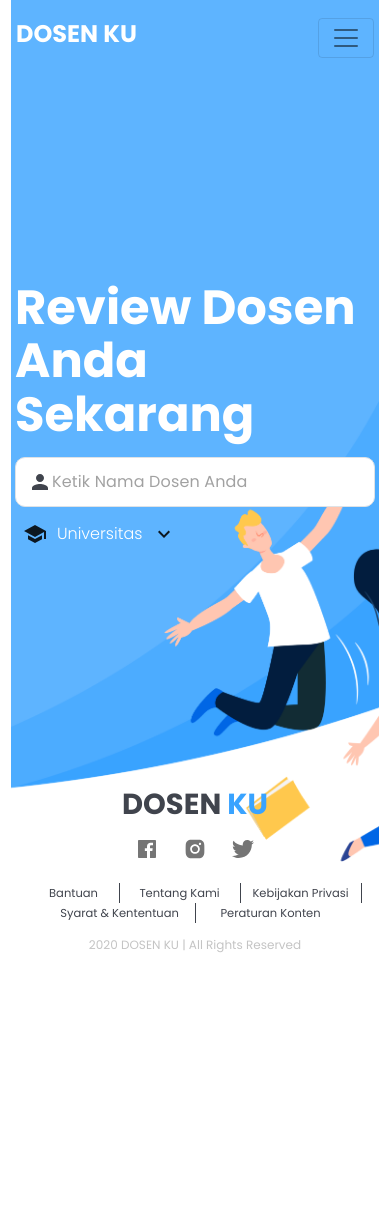
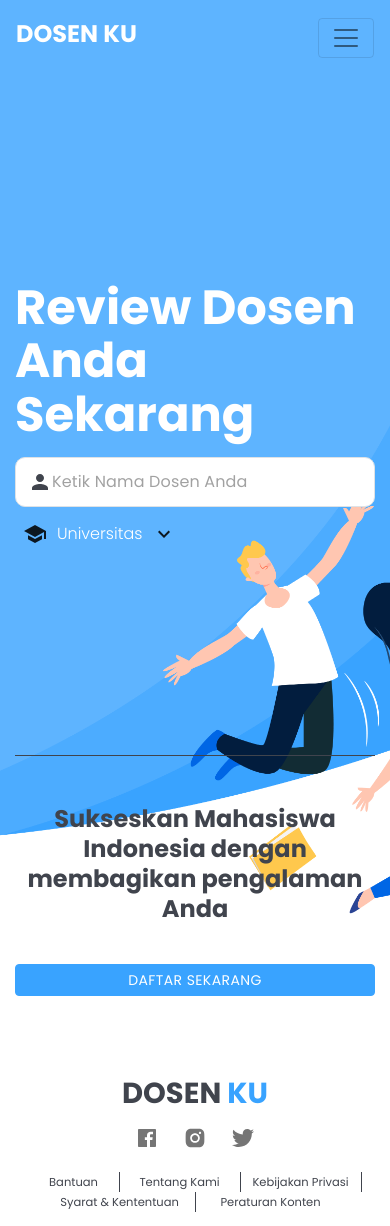
Before and after one commit to Harus-Bisa/frontendv2, a React (Create React App) app in the folder hb-v2/: page / in a window 390 px wide. Shown: the top 1226 px of the page. Before the commit the page ends 975 px from the top, so only its background shows below. Built offline with nearby package versions, Linux system fonts and the light colour scheme; no server answers.

Commit message:
new edits to landing page

```diff
--- a/hb-v2/src/css/index.css
+++ b/hb-v2/src/css/index.css
@@ -338,6 +338,10 @@ label{
   h2{
     font-size: 28px;
   }
+  h3{
+    font-size: 24px;
+    line-height:125%;
+  }
   .navbar-width{
     width: 100%;
   }
--- a/hb-v2/src/pages/Landing/Landing.js
+++ b/hb-v2/src/pages/Landing/Landing.js
@@ -93,11 +93,21 @@ function Landing(props){
                             </div>
                         </header>
                         {props.recentReviews &&
-                        <div className="flex" style={{height:"150vh"}}>
+                        <div className="flex" style={{padding:"15rem 0 10rem 0"}}>
                             <div style={{margin:"auto 0"}}>
                                <RecentReviewCard review={props.recentReviews[recentReviewIndex]}/>
                             </div>
                         </div>}
+                        <div className="flex" style={{textAlign:'center', borderTop:"1px solid #40444D", padding:"3rem 0"}}>
+                            <div style={{marginBottom:'2rem'}}>
+                                <h3>Sukseskan Mahasiswa Indonesia dengan membagikan pengalaman Anda</h3>
+                            </div>
+                            <div className="row justify-content-center">
+                                <div className="col-md-3">
+                                    <Button fullWidth className="contrast-button">Daftar Sekarang</Button>
+                                </div>
+                            </div>
+                        </div>
                     </div>
                 </div>
             </div>
```
